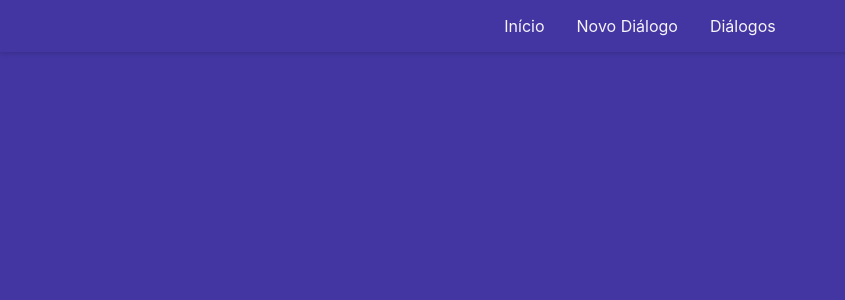
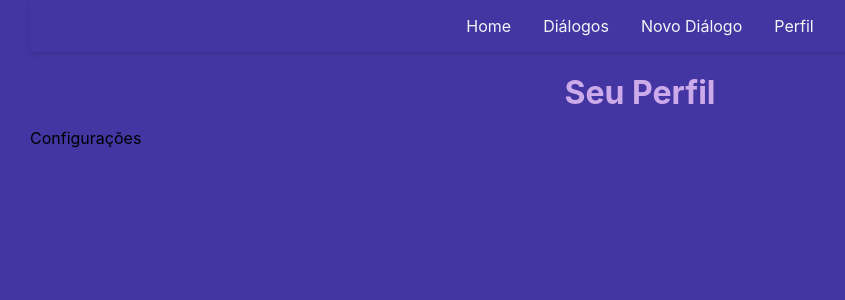
Before and after one commit to Jessesantoz/Web-Dialogs, a React (Create React App) app: page /Perfil in a window 1280 px wide. Shown: the top 300 px of the page, without its empty margins (0-845 px from the left). Built offline with nearby package versions, Linux system fonts and the light colour scheme.

Commit message:
Ajuste nas rotas(NovoComentario/ Perfil)

```diff
--- a/src/App.js
+++ b/src/App.js
@@ -2,10 +2,10 @@ import React, { Component } from 'react';
 import './App.css';
 import { BrowserRouter as Router, Link, Switch, Route } from 'react-router-dom';
 
-//import NovoComentario from "./components/NovoComentario/NovoComentario"
-//import Comentario from "./components/Comentario/Comentario"
+import NovoComentario from "./components/NovoComentario/NovoComentario"
+import Dialogo from "./components/Dialogo/Dialogo"
 import Apresentacao from "./components/Apresentacao/Apresentacao"
-
+import Perfil from "./components/Perfil/Perfil"
 
 function App() {
   return (
@@ -15,13 +15,16 @@ function App() {
           <nav>
             <ul>
               <li>
-                <Link to='/Apresentacao'>Início</Link>
+                <Link to='/Apresentacao'>Home</Link>
               </li>
               <li>
-                <Link to='/'>Novo Diálogo</Link>
+                <Link to='/Dialogo'>Diálogos</Link>
               </li>
               <li>
-                <Link to='/'>Diálogos</Link>
+                <Link to='/NovoComentario'>Novo Diálogo</Link>
+              </li>
+              <li>
+                <Link to='/Perfil'>Perfil</Link>
               </li>
             </ul>
           </nav>
@@ -31,12 +34,31 @@ function App() {
             <Route path="/Apresentacao">
               <Apresentacao/>
             </Route>
+            <Route path="/Dialogo">
+              <Dialogo/>
+            </Route>
+            <Route path="/NovoComentario">
+              <NovoComentario/>
+            </Route>
+            <Route path="/Perfil">
+              <Perfil/>
+            </Route>
+            <Route path="*">
+              <PagNaoEncontrada/>
+            </Route>
           </Switch>
         </main>
       </div>
     </Router>
+    )
+  }
 
-  )
-}
+    function PagNaoEncontrada() {
+      return <>
+      <h1>404</h1>
+      <p>Página não encontrada</p>
+      </>
+    }
+
 
 export default App;
--- /dev/null
+++ b/src/components/Dialogo/Dialogo.js
@@ -0,0 +1,53 @@
+import React, { Component } from 'react';
+import './Dialogo.css';
+
+
+import Comentario from '../Comentario/Comentario'
+
+
+class Dialogo extends Component {
+
+  state = {
+    comentarios: [
+      {
+        nome: 'Platão',
+        email: 'joao@mail.com',
+        data: new Date(2020, 3, 19, 17, 30, 0),
+        mensagem: 'Olá, tudo bem?'
+      },
+      {
+        nome: 'Aristótelis',
+        email: 'pedro@mail.com',
+        data: new Date(2020, 3, 22, 12, 15, 0),
+        mensagem: 'Olá, tudo bem sim....'
+      }
+    ],
+    novoComentario: {
+      nome: '',
+      email: '',
+      mensagem: ''
+    }
+  }
+
+  render() {
+    return (
+      <div className="App">
+        <img className='logotipo' src='/pensador.svg' />
+        <h1>Discussão sobre a natureza humana</h1>
+        {this.state.comentarios.map((comentario, indice) => (
+          <Comentario
+            key={indice}
+            nome={comentario.nome}
+            email={comentario.email}
+            data={comentario.data}
+            onRemove={this.removerComentario.bind(this, comentario)}>
+            {comentario.mensagem}
+          </Comentario>
+        ))}
+
+      </div>
+    );
+  }
+}
+
+export default Dialogo;
--- /dev/null
+++ b/src/components/Perfil/Perfil.js
@@ -0,0 +1,11 @@
+
+function Perfil () {
+    return <>
+
+    <h1>Seu Perfil</h1>
+    <p>Configurações</p>
+
+    </>
+}
+
+export default Perfil
```
Also changed, not shown: src/components/NovoComentario/NovoComentario.js (+4 -5 lines), src/components/Comentario/user.2.svg (renamed from src/components/user.2.svg), src/components/Dialogo/Dialogo.css (added), src/components/Perfil/Perfil.css (added).
